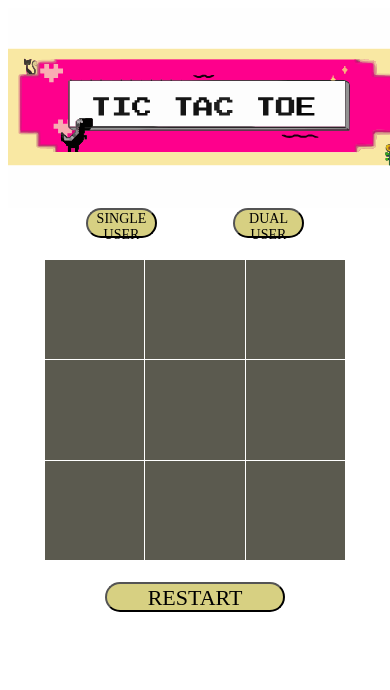
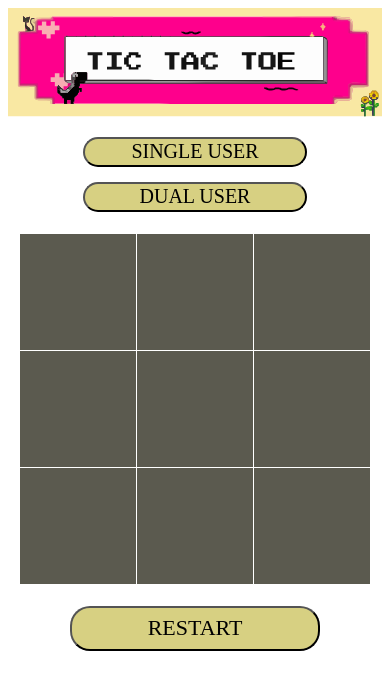
Before and after one commit to Gargi0117/Tic-Tac-Toe, a plain HTML site: page index.html in a window 390 px wide. Drawn offline with Linux system fonts and the light colour scheme; a web font is replaced by a local one.

Commit message:
updated mobile layout

```diff
--- a/style.css
+++ b/style.css
@@ -36,21 +36,23 @@
     width: 180px;
     border-radius: 20px;
     cursor: pointer;
-    margin-inline:1cm;
+    margin-inline: 1cm;
     font-size: 22px;
     transition: opacity 0.15s, background-color 0.1s
 }
-.mode_button:hover{
+
+.mode_button:hover {
     opacity: 0.9;
 }
-.mode_button:active{
+
+.mode_button:active {
     opacity: 0.7;
 }
 
-.board_ttc{
+.board_ttc {
     display: grid;
-    grid-template-columns: 1fr 1fr 1fr ;
-    grid-template-rows: 1fr 1fr 1fr ;
+    grid-template-columns: 1fr 1fr 1fr;
+    grid-template-rows: 1fr 1fr 1fr;
     width: 300px;
     height: 300px;
     gap: 1px;
@@ -58,7 +60,8 @@
     justify-self: center;
     /* align-self: center; */
 }
-.cell{
+
+.cell {
     background-color: #2f2d1fc8;
     border: 2px;
     border-color: rgb(0, 0, 0);
@@ -67,20 +70,24 @@
     font-weight: 500;
     font-family: "Bitcount Grid Double";
 }
-.cell:hover{
+
+.cell:hover {
     opacity: 0.9;
 }
-.cell:disabled{
+
+.cell:disabled {
     opacity: 1;
     color: black;
     cursor: pointer;
 }
-.footer_button{
+
+.footer_button {
     display: flex;
     justify-content: center;
     margin: 22px;
 }
-.restart_button{
+
+.restart_button {
     background-color: #cdc460c8;
     color: rgb(0, 0, 0);
     font-family: "Bitcount Grid Double";
@@ -88,17 +95,20 @@
     width: 180px;
     border-radius: 20px;
     cursor: pointer;
-    margin-inline:1cm;
+    margin-inline: 1cm;
     font-size: 22px;
     transition: opacity 0.15s, background-color 0.1s
 }
-.restart_button:hover{
+
+.restart_button:hover {
     opacity: 0.9;
 }
-.restart_button:active{
+
+.restart_button:active {
     opacity: 0.7;
 }
-.new_button{
+
+.new_button {
     background-color: #cdc460c8;
     color: rgb(0, 0, 0);
     font-family: "Bitcount Grid Double";
@@ -106,40 +116,89 @@
     width: 180px;
     border-radius: 20px;
     cursor: pointer;
-    margin-inline:1cm;
+    margin-inline: 1cm;
     font-size: 22px;
     transition: opacity 0.15s, background-color 0.1s
 }
-.new_button:hover{
+
+.new_button:hover {
     opacity: 0.9;
 }
-.new_button:active{
+
+.new_button:active {
     opacity: 0.7;
 }
 
-.msg_container{
+.msg_container {
     text-align: center;
     font-family: "Bitcount Grid Double";
     font-size: 32px;
     margin: 0%;
     margin-bottom: 0px;
 }
-#msg{
+
+#msg {
     margin: 0;
     margin-top: 12px;
     color: rgb(34, 92, 34);
 }
 
-.hide{
+.hide {
     display: none;
 }
 
-@media (max-width: 480px) {
+@media (max-width: 768px) {
+
+    .header_banner {
+        width: 400px;
+        max-width: 100%;
+        height: auto;
+        margin-bottom: 20px;
+    }
+
+    .button_container {
+        display: flex;
+        flex-direction: column;
+        gap: 15px;
+        padding: 0;
+    }
+
     .mode_button {
-        width: 50%;
-        font-size: 14px;
+        width: 60%;
+        max-width: 250px;
+        margin: 0;
+        font-size: 20px;
+        height: 30px;
     }
-    #msg{
-        font-size:1.5rem;
+
+    .board_ttc {
+        width: 90vw;
+        max-width: 350px;
+        height: 90vw;
+        max-height: 350px;
+    }
+
+    .cell {
+        font-size: 32px;
+    }
+
+    .footer_button {
+        display: flex;
+        flex-direction: column;
+        gap: 15px;
+        align-items: center;
+    }
+
+    .restart_button,
+    .new_button {
+        width: 85%;
+        max-width: 250px;
+        margin: 0;
+        height: 45px;
+    }
+
+    .msg_container {
+        font-size: 22px;
+        padding: 10px;
     }
 }
```
